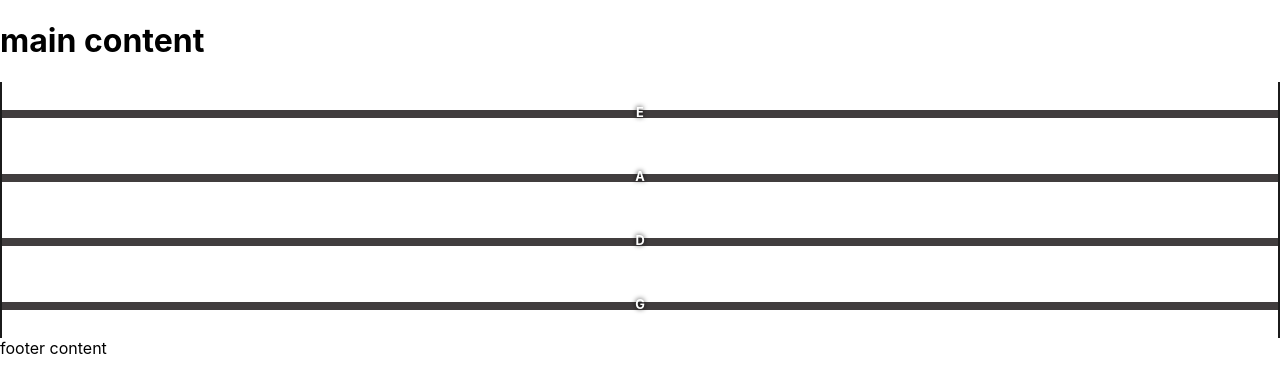
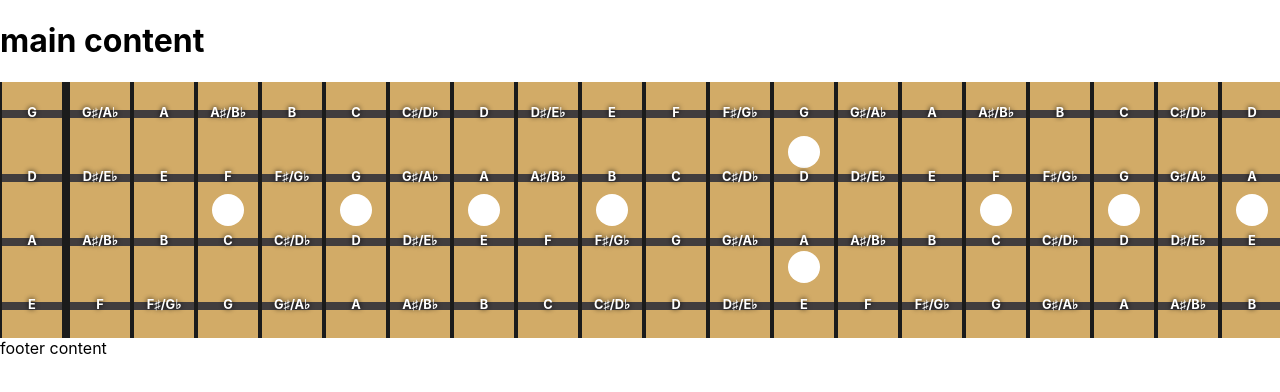
Before and after one commit to TheMaru/BassBoard, a Next.js app: page / in a window 1280 px wide. Shown: the top 392 px of the page. Built offline with nearby package versions, Linux system fonts and the light colour scheme.

Commit message:
fingerboard on index

```diff
--- a/src/pages/index.tsx
+++ b/src/pages/index.tsx
@@ -1,9 +1,11 @@
 import Head from 'next/head';
 
-import { Fret } from '../components/Fret/Fret';
+import { Fingerboard } from '../components/Fingerboard/Fingerboard';
 import { NotePitch } from '../components/Note/Note.model';
 
 const Home = (): JSX.Element => {
+  const stringRootNotes = [NotePitch.E, NotePitch.A, NotePitch.D, NotePitch.G];
+
   return (
     <div>
       <Head>
@@ -13,10 +15,7 @@ const Home = (): JSX.Element => {
 
       <main>
         <h1>main content</h1>
-        <Fret
-          fretNumber={0}
-          stringRootNotes={[NotePitch.E, NotePitch.A, NotePitch.D, NotePitch.G]}
-        />
+        <Fingerboard amountFrets={22} stringRootNotes={stringRootNotes} />
       </main>
 
       <footer>footer content</footer>
```
